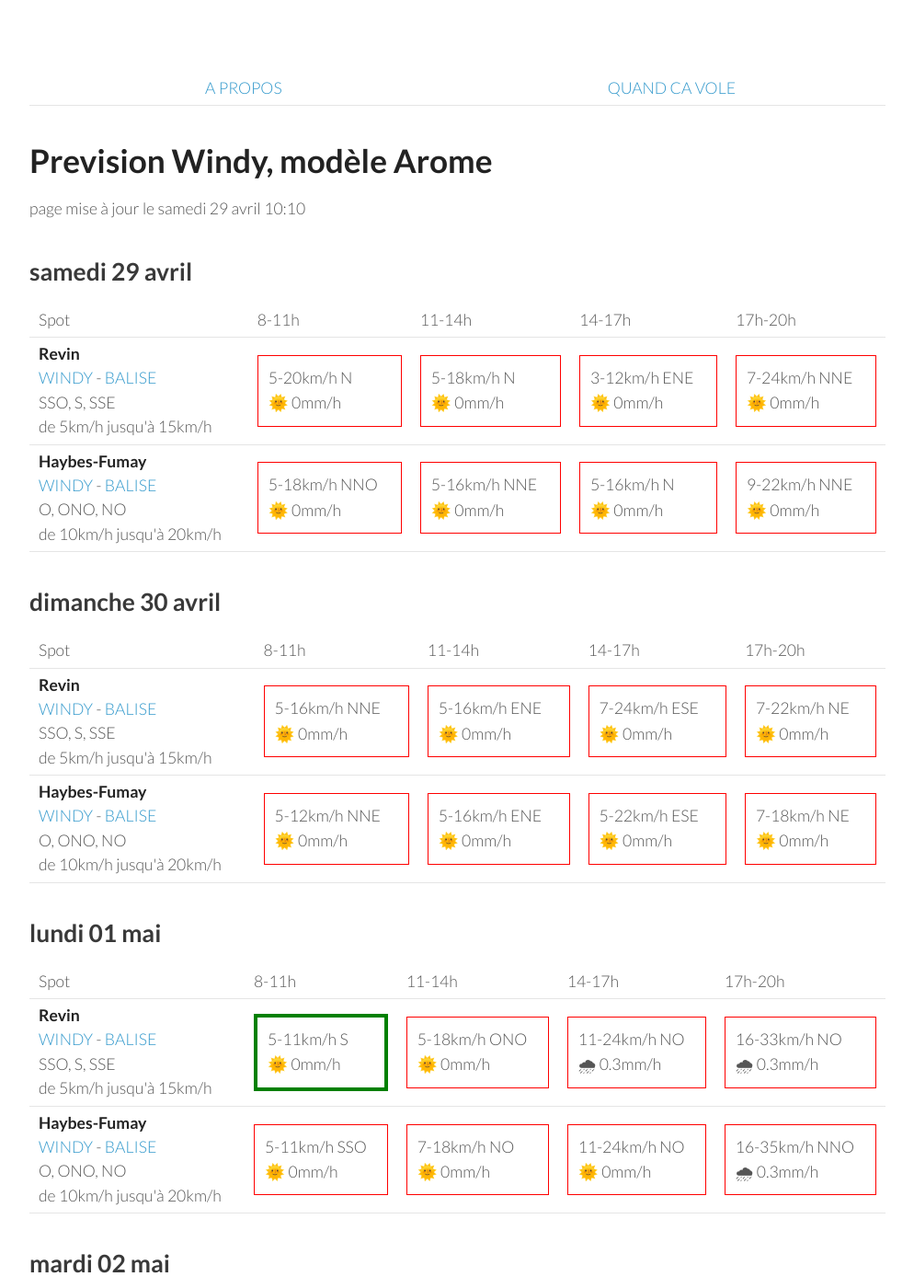
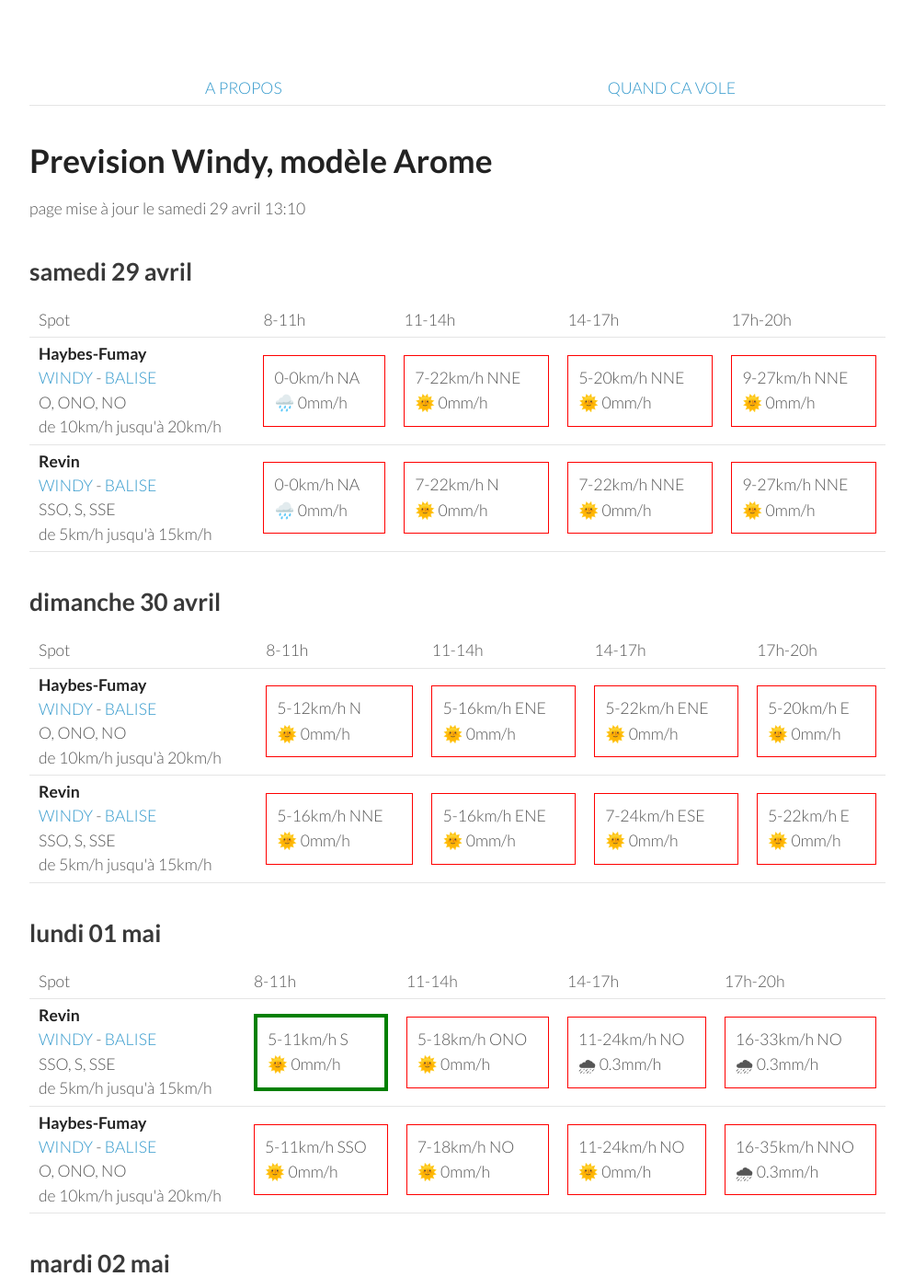
Before and after one commit to parapente-dans-le-nord/parapente-dans-le-nord.github.io, a Jekyll site: the page built from ardennes.markdown, in a window 1280 px wide and 1400 px high. Shown: the whole window at 92% size, without its empty margins (26-1020 px from the left). Built offline with Jekyll 4.4.1, drawn with Linux system fonts in a browser that asks for light colours.

Commit message:
update index.markdown

```diff
--- a/ardennes.markdown
+++ b/ardennes.markdown
@@ -7,7 +7,7 @@ title:  "Tous les spots"
 {: .links}
 
 # Prevision Windy, modèle Arome
-page mise à jour le samedi 29 avril 10:10
+page mise à jour le samedi 29 avril 13:10
 
 ## samedi 29 avril
 
@@ -22,23 +22,21 @@ page mise à jour le samedi 29 avril 10:10
       <td>17h-20h</td>
     </tr>
 <tr>
-        <td><strong>Revin</strong><br><a href="https://windy.com/49.948/4.625?49.543,4.625,8">WINDY</a> - <span class=""><a href="http://www.balisemeteo.com/balise.php?idBalise=5019">BALISE</a> </span><br> <span class="vent-favorable">SSO, S, SSE</span><br><span class="force-vent">de 5km/h jusqu'à 15km/h</span> </td>
+        <td><strong>Haybes-Fumay</strong><br><a href="https://windy.com/49.998/4.715?49.913,4.738,10">WINDY</a> - <span class=""><a href="http://www.balisemeteo.com/balise.php?idBalise=104">BALISE</a> </span><br> <span class="vent-favorable">O, ONO, NO</span><br><span class="force-vent">de 10km/h jusqu'à 20km/h</span> </td>
 
-            <td><div class="not-flyable"><p>5-20km/h N</p><p>🌞 0mm/h</p></div></td>
-            <td><div class="not-flyable"><p>5-18km/h N</p><p>🌞 0mm/h</p></div></td>
-            <td><div class="not-flyable"><p>3-12km/h ENE</p><p>🌞 0mm/h</p></div></td>
-            <td><div class="not-flyable"><p>7-24km/h NNE</p><p>🌞 0mm/h</p></div></td>
-
+            <td><div class="not-flyable"><p>0-0km/h NA</p><p>🌧️ 0mm/h</p></div></td>
+            <td><div class="not-flyable"><p>7-22km/h NNE</p><p>🌞 0mm/h</p></div></td>
+            <td><div class="not-flyable"><p>5-20km/h NNE</p><p>🌞 0mm/h</p></div></td>
+            <td><div class="not-flyable"><p>9-27km/h NNE</p><p>🌞 0mm/h</p></div></td>
 
     </tr>
 <tr>
-        <td><strong>Haybes-Fumay</strong><br><a href="https://windy.com/49.998/4.715?49.913,4.738,10">WINDY</a> - <span class=""><a href="http://www.balisemeteo.com/balise.php?idBalise=104">BALISE</a> </span><br> <span class="vent-favorable">O, ONO, NO</span><br><span class="force-vent">de 10km/h jusqu'à 20km/h</span> </td>
+        <td><strong>Revin</strong><br><a href="https://windy.com/49.948/4.625?49.543,4.625,8">WINDY</a> - <span class=""><a href="http://www.balisemeteo.com/balise.php?idBalise=5019">BALISE</a> </span><br> <span class="vent-favorable">SSO, S, SSE</span><br><span class="force-vent">de 5km/h jusqu'à 15km/h</span> </td>
 
-            <td><div class="not-flyable"><p>5-18km/h NNO</p><p>🌞 0mm/h</p></div></td>
-            <td><div class="not-flyable"><p>5-16km/h NNE</p><p>🌞 0mm/h</p></div></td>
-            <td><div class="not-flyable"><p>5-16km/h N</p><p>🌞 0mm/h</p></div></td>
-            <td><div class="not-flyable"><p>9-22km/h NNE</p><p>🌞 0mm/h</p></div></td>
-
+            <td><div class="not-flyable"><p>0-0km/h NA</p><p>🌧️ 0mm/h</p></div></td>
+            <td><div class="not-flyable"><p>7-22km/h N</p><p>🌞 0mm/h</p></div></td>
+            <td><div class="not-flyable"><p>7-22km/h NNE</p><p>🌞 0mm/h</p></div></td>
+            <td><div class="not-flyable"><p>9-27km/h NNE</p><p>🌞 0mm/h</p></div></td>
 
     </tr>
 
@@ -58,22 +56,22 @@ page mise à jour le samedi 29 avril 10:10
       <td>17h-20h</td>
     </tr>
 <tr>
+        <td><strong>Haybes-Fumay</strong><br><a href="https://windy.com/49.998/4.715?49.913,4.738,10">WINDY</a> - <span class=""><a href="http://www.balisemeteo.com/balise.php?idBalise=104">BALISE</a> </span><br> <span class="vent-favorable">O, ONO, NO</span><br><span class="force-vent">de 10km/h jusqu'à 20km/h</span> </td>
+
+            <td><div class="not-flyable"><p>5-12km/h N</p><p>🌞 0mm/h</p></div></td>
+            <td><div class="not-flyable"><p>5-16km/h ENE</p><p>🌞 0mm/h</p></div></td>
+            <td><div class="not-flyable"><p>5-22km/h ENE</p><p>🌞 0mm/h</p></div></td>
+            <td><div class="not-flyable"><p>5-20km/h E</p><p>🌞 0mm/h</p></div></td>
+
+
+    </tr>
+<tr>
         <td><strong>Revin</strong><br><a href="https://windy.com/49.948/4.625?49.543,4.625,8">WINDY</a> - <span class=""><a href="http://www.balisemeteo.com/balise.php?idBalise=5019">BALISE</a> </span><br> <span class="vent-favorable">SSO, S, SSE</span><br><span class="force-vent">de 5km/h jusqu'à 15km/h</span> </td>
 
             <td><div class="not-flyable"><p>5-16km/h NNE</p><p>🌞 0mm/h</p></div></td>
             <td><div class="not-flyable"><p>5-16km/h ENE</p><p>🌞 0mm/h</p></div></td>
             <td><div class="not-flyable"><p>7-24km/h ESE</p><p>🌞 0mm/h</p></div></td>
-            <td><div class="not-flyable"><p>7-22km/h NE</p><p>🌞 0mm/h</p></div></td>
-
-
-    </tr>
-<tr>
-        <td><strong>Haybes-Fumay</strong><br><a href="https://windy.com/49.998/4.715?49.913,4.738,10">WINDY</a> - <span class=""><a href="http://www.balisemeteo.com/balise.php?idBalise=104">BALISE</a> </span><br> <span class="vent-favorable">O, ONO, NO</span><br><span class="force-vent">de 10km/h jusqu'à 20km/h</span> </td>
-
-            <td><div class="not-flyable"><p>5-12km/h NNE</p><p>🌞 0mm/h</p></div></td>
-            <td><div class="not-flyable"><p>5-16km/h ENE</p><p>🌞 0mm/h</p></div></td>
-            <td><div class="not-flyable"><p>5-22km/h ESE</p><p>🌞 0mm/h</p></div></td>
-            <td><div class="not-flyable"><p>7-18km/h NE</p><p>🌞 0mm/h</p></div></td>
+            <td><div class="not-flyable"><p>5-22km/h E</p><p>🌞 0mm/h</p></div></td>
 
 
     </tr>
```
